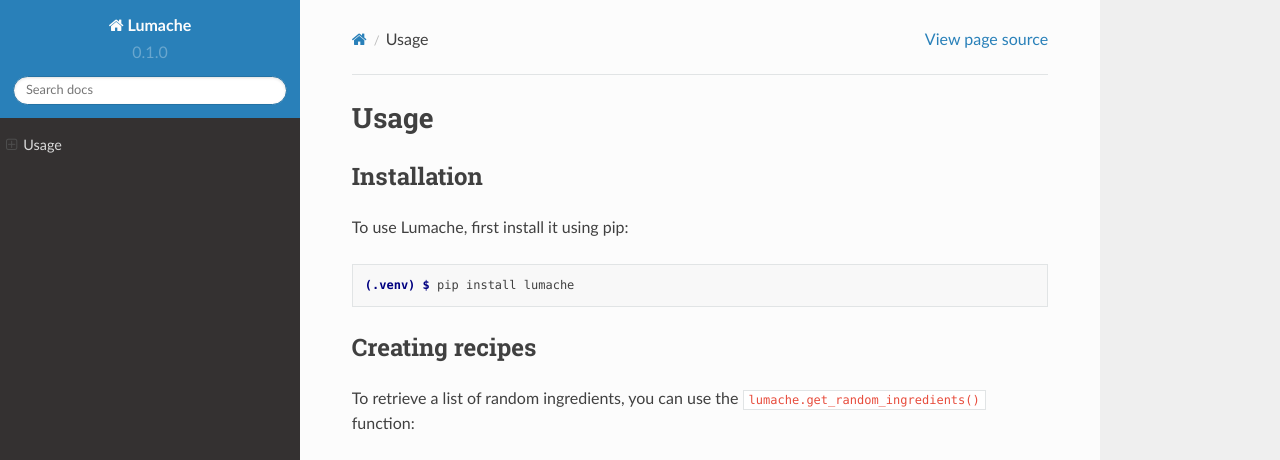
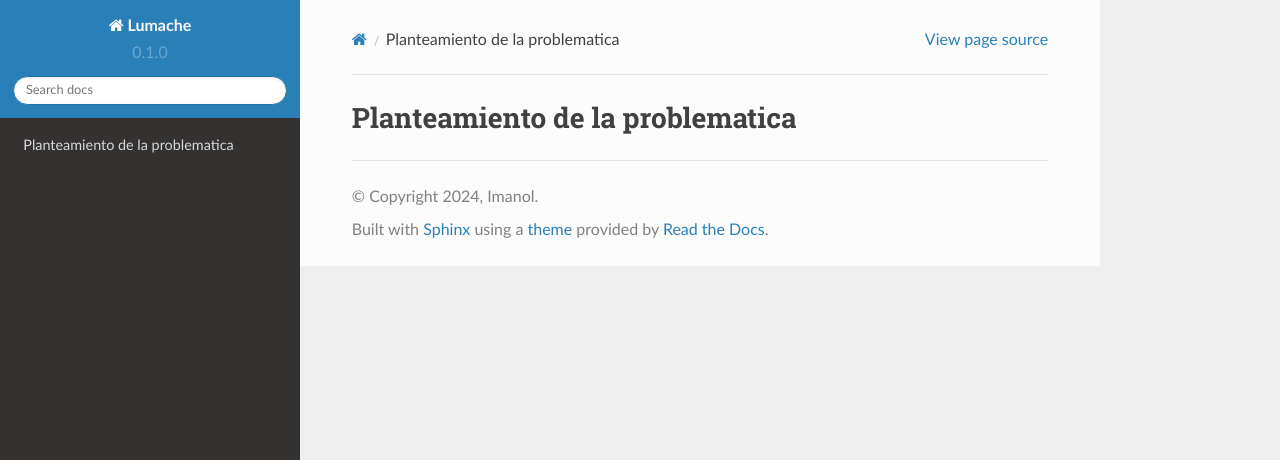
Before and after one commit to Imanol-art/Web-Cl-nica-Veterinaria, a Sphinx documentation site: the page built from docs/source/usage.rst, in a window 1280 px wide and 1036 px high. Shown: the top 460 px of the window. Built offline with Sphinx 7.4.7 and the Read the Docs theme 2.0.0, drawn with Linux system fonts in a browser that asks for light colours; some of the changed text lies outside the part shown; grey boxes are pictures that could not be loaded.

Commit message:
Planteamiento.rst

```diff
--- a/docs/source/usage.rst
+++ b/docs/source/usage.rst
@@ -1,33 +1,2 @@
-Usage
+Planteamiento de la problematica
 =====
-
-.. _installation:
-
-Installation
-------------
-
-To use Lumache, first install it using pip:
-
-.. code-block:: console
-
-   (.venv) $ pip install lumache
-
-Creating recipes
-----------------
-
-To retrieve a list of random ingredients,
-you can use the ``lumache.get_random_ingredients()`` function:
-
-.. autofunction:: lumache.get_random_ingredients
-
-The ``kind`` parameter should be either ``"meat"``, ``"fish"``,
-or ``"veggies"``. Otherwise, :py:func:`lumache.get_random_ingredients`
-will raise an exception.
-
-.. autoexception:: lumache.InvalidKindError
-
-For example:
-
->>> import lumache
->>> lumache.get_random_ingredients()
-['shells', 'gorgonzola', 'parsley']
```
